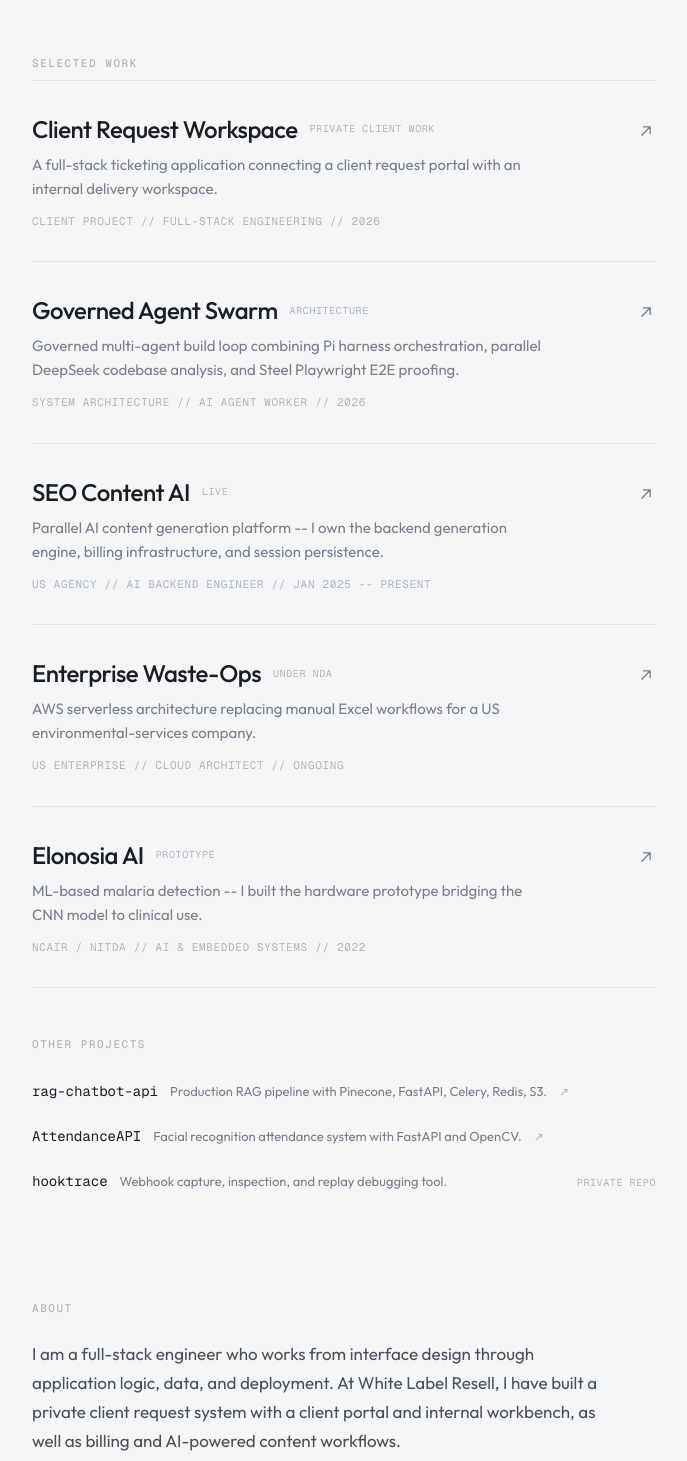
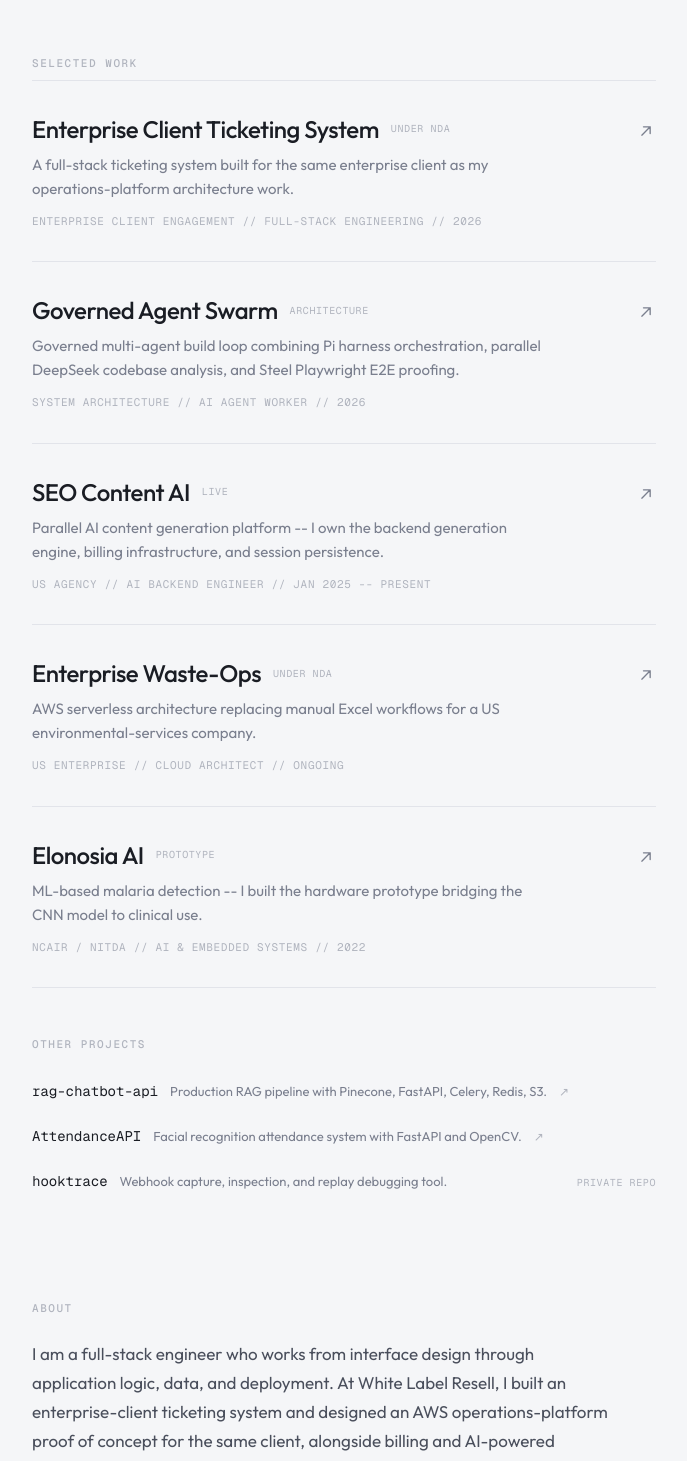
Before and after one commit to muhsin9999/portfolio, a Next.js app: page / in a window 1280 px wide. Shown: the part 540-2001 px from the top of the page, without its empty margins (296-983 px from the left). Built offline with nearby package versions, Linux system fonts and the light colour scheme.

Commit message:
Align ticketing work with enterprise client engagement

```diff
--- a/src/data/projects.ts
+++ b/src/data/projects.ts
@@ -51,7 +51,7 @@ export const siteConfig: SiteConfig = {
   linkedin: 'https://www.linkedin.com/in/mustapha-muhsin',
   bio: 'I build complete web products across frontend, backend, and cloud infrastructure. My work ranges from client-facing workflow tools and billing systems to AI-powered applications.',
   longBio: [
-    'I am a full-stack engineer who works from interface design through application logic, data, and deployment. At White Label Resell, I have built a private client request system with a client portal and internal workbench, as well as billing and AI-powered content workflows.',
+    'I am a full-stack engineer who works from interface design through application logic, data, and deployment. At White Label Resell, I built an enterprise-client ticketing system and designed an AWS operations-platform proof of concept for the same client, alongside billing and AI-powered content workflows.',
     'My work includes React and Next.js interfaces, TypeScript and Python services, PostgreSQL-backed applications, Stripe billing, and AWS architecture. I enjoy turning complex operations into clear, dependable tools that people can use every day.',
     'I trained as an electrical and electronics engineer at Federal University of Technology Minna. That background shaped my systems-first engineering approach -- from microcontrollers and Altium PCB design at NCAIR to distributed cloud systems and LLM agent loops.',
     'Outside of engineering I play chess and build things just to see if I can. I am currently open to remote full-stack, backend, and AI engineering roles.'
@@ -65,15 +65,15 @@ export const siteConfig: SiteConfig = {
 export const projects: Project[] = [
   {
     slug: 'client-request-workspace',
-    title: 'Client Request Workspace',
-    status: 'private client work',
-    tagline: 'A full-stack ticketing application connecting a client request portal with an internal delivery workspace.',
-    context: 'client project // full-stack engineering // 2026',
+    title: 'Enterprise Client Ticketing System',
+    status: 'nda',
+    tagline: 'A full-stack ticketing system built for the same enterprise client as my operations-platform architecture work.',
+    context: 'enterprise client engagement // full-stack engineering // 2026',
     tech: ['Next.js', 'React', 'TypeScript', 'PostgreSQL', 'Prisma', 'Auth.js', 'Tailwind CSS', 'Playwright'],
     sections: [
       {
         heading: 'the problem',
-        content: 'A client needed a clearer way to submit changes, follow their progress, and discuss them with the team delivering the work. The internal team needed one place to triage requests, assign work, track status, and keep the conversation attached to each ticket.'
+        content: 'During an enterprise operations-platform engagement, the client needed a clearer way to submit requested changes, follow progress, and discuss them with the delivery team. I built a separate ticketing system for that same client. The internal team needed one place to triage requests, assign work, track status, and keep the conversation attached to each ticket.'
       },
       {
         heading: 'what i built',
@@ -85,7 +85,7 @@ export const projects: Project[] = [
       },
       {
         heading: 'project access',
-        content: 'This was built for private client work, so the source code, client data, and live workspace are not public. I can discuss the architecture, implementation decisions, and my contribution in an interview.'
+        content: 'This system was built under a client NDA. The source code, client data, and live workspace are not public. I can discuss the architecture, implementation decisions, and my contribution in an interview.'
       }
     ]
   },
```
Also changed, not shown: 1 other file (tests, documents, lock files or other folders).
